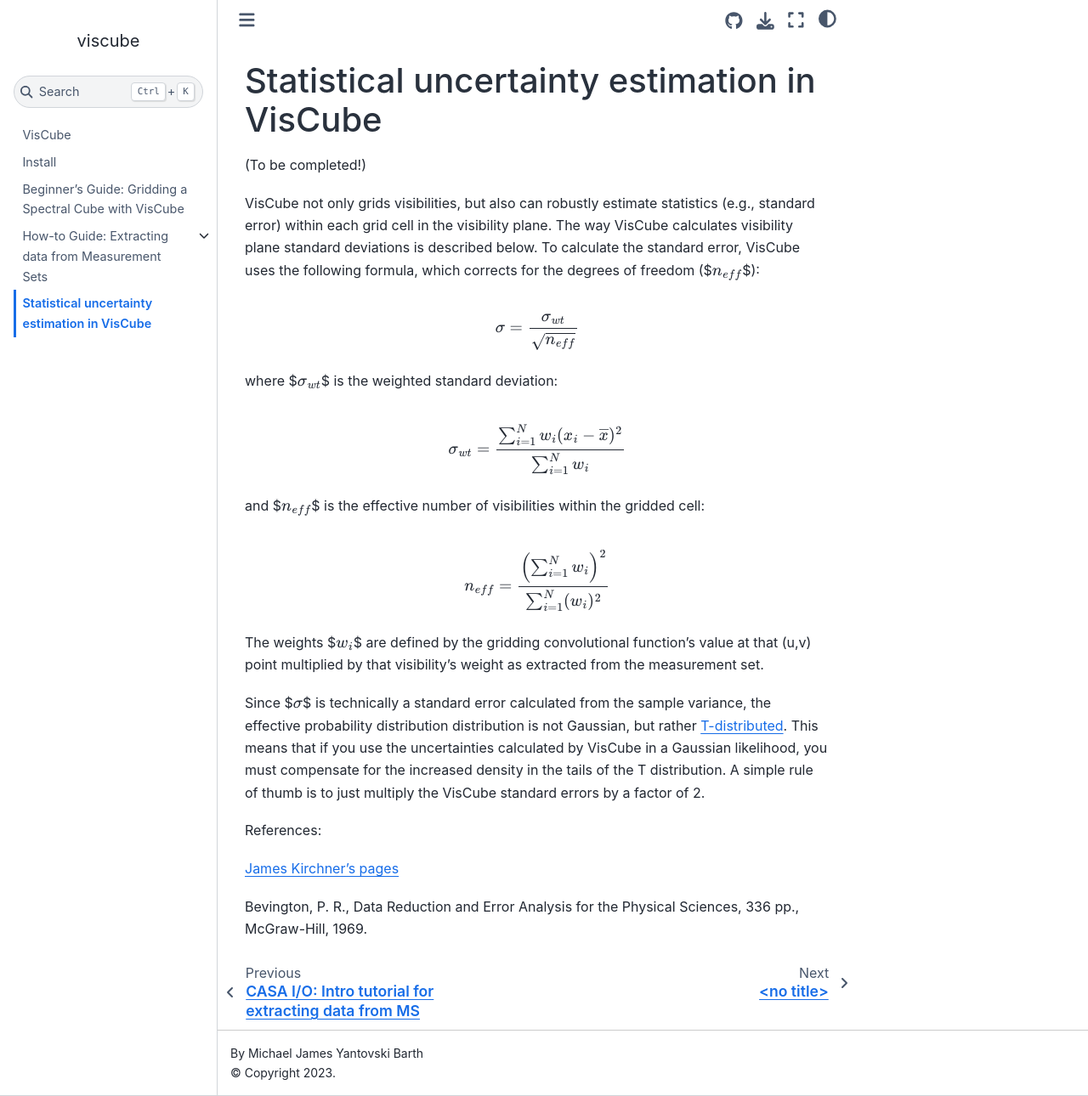
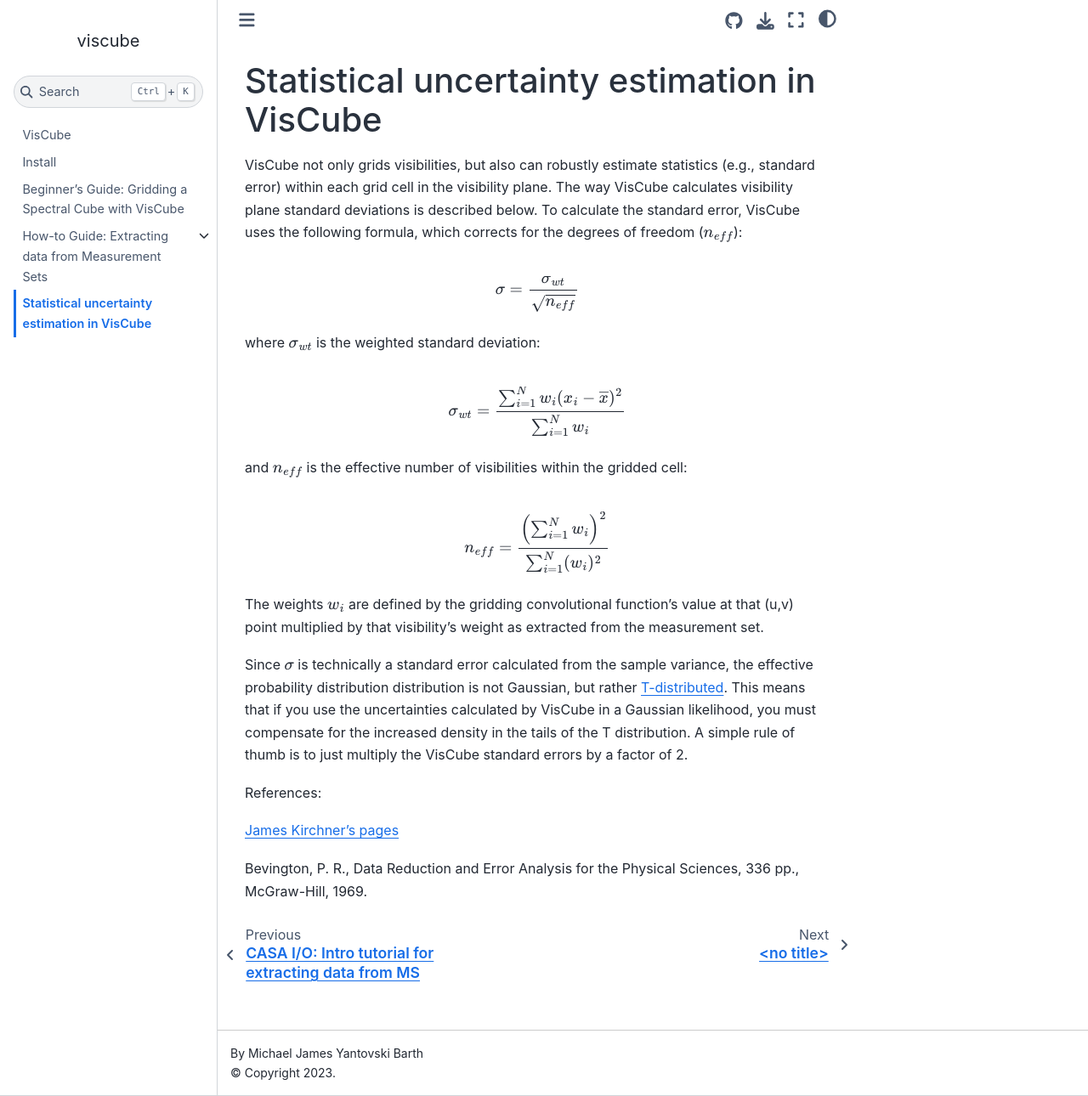
Before and after one commit to mjyb16/viscube, a Jupyter Book: the page built from docs/source/statistics.md, in a window 1280 px wide and 1290 px high. Shown: the whole window at 85% size. Built offline with Jupyter Book 1.0.4 settings and Sphinx 7.4.7 and the Sphinx Book theme 1.1.4, drawn with Linux system fonts in a browser that asks for light colours; pages that are not in the unit, such as notebooks, are missing from menus.

Commit message:
Adding some more math

```diff
--- a/docs/source/statistics.md
+++ b/docs/source/statistics.md
@@ -1,22 +1,20 @@
 # Statistical uncertainty estimation in VisCube
 
-(To be completed!)
-
-VisCube not only grids visibilities, but also can robustly estimate statistics (e.g., standard error) within each grid cell in the visibility plane. The way VisCube calculates visibility plane standard deviations is described below. To calculate the standard error, VisCube uses the following formula, which corrects for the degrees of freedom ($$n_{eff}$$):
+VisCube not only grids visibilities, but also can robustly estimate statistics (e.g., standard error) within each grid cell in the visibility plane. The way VisCube calculates visibility plane standard deviations is described below. To calculate the standard error, VisCube uses the following formula, which corrects for the degrees of freedom ($n_{eff}$):
 
 $$\sigma = \frac{\sigma_{wt}}{\sqrt{n_{eff}}}$$
 
-where $$\sigma_{wt}$$ is the weighted standard deviation:
+where $\sigma_{wt}$ is the weighted standard deviation:
 
 $$\sigma_{wt} = \frac{\sum_{i=1}^N w_i (x_i - \overline{x})^2}{\sum_{i=1}^N w_i}$$
 
-and $$n_{eff}$$ is the effective number of visibilities within the gridded cell:
+and $n_{eff}$ is the effective number of visibilities within the gridded cell:
 
 $$n_{eff} = \frac{\left( \sum_{i=1}^N w_i \right)^2}{ \sum_{i=1}^N (w_i)^2}$$
 
-The weights $$w_i$$ are defined by the gridding convolutional function's value at that (u,v) point multiplied by that visibility's weight as extracted from the measurement set.
+The weights $w_i$ are defined by the gridding convolutional function's value at that (u,v) point multiplied by that visibility's weight as extracted from the measurement set.
 
-Since $$\sigma$$ is technically a standard error calculated from the sample variance, the effective probability distribution distribution is not Gaussian, but rather [T-distributed](https://en.wikipedia.org/wiki/Student%27s_t-distribution#Occurrence_and_applications). This means that if you use the uncertainties calculated by VisCube in a Gaussian likelihood, you must compensate for the increased density in the tails of the T distribution. A simple rule of thumb is to just multiply the VisCube standard errors by a factor of 2.
+Since $\sigma$ is technically a standard error calculated from the sample variance, the effective probability distribution distribution is not Gaussian, but rather [T-distributed](https://en.wikipedia.org/wiki/Student%27s_t-distribution#Occurrence_and_applications). This means that if you use the uncertainties calculated by VisCube in a Gaussian likelihood, you must compensate for the increased density in the tails of the T distribution. A simple rule of thumb is to just multiply the VisCube standard errors by a factor of 2.
 
 
 References:
```
